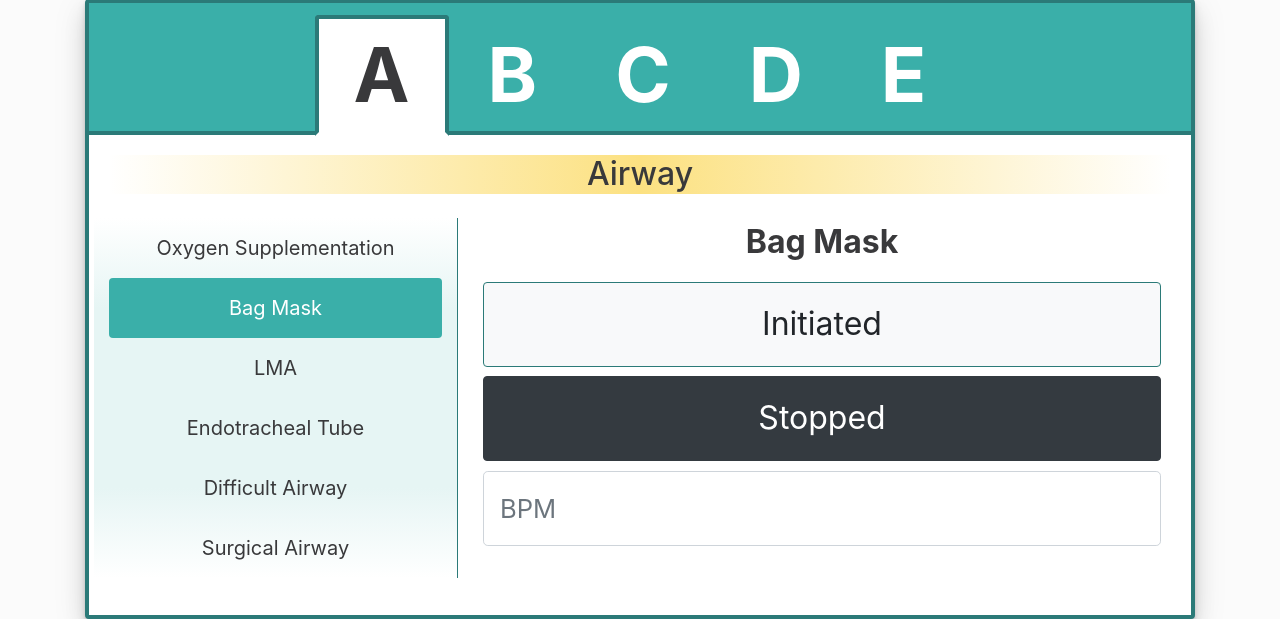
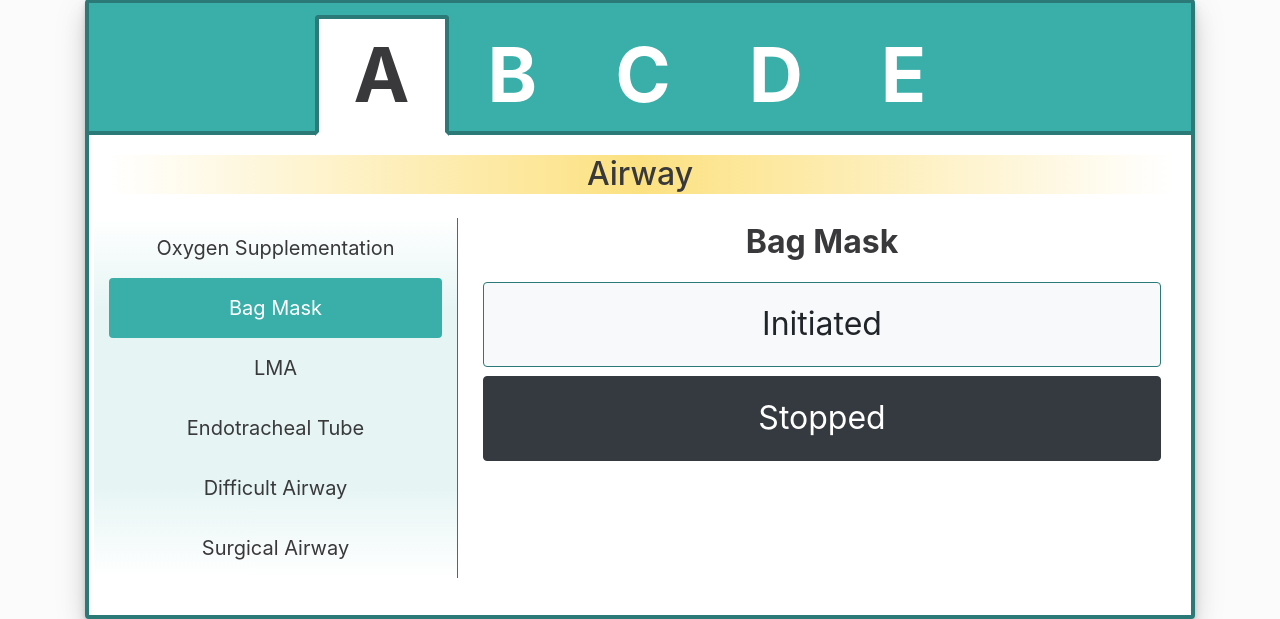
Before and after one commit to dtorzala90/TBS_App, a Django app: page /home/ in a window 1280 px wide, after a click on "Bag Mask". Shown: the part 208-827 px from the top of the page. Run offline with Django 3.2, Linux system fonts and the light colour scheme; some libraries are stand-ins or nearby versions.

Commit message:
Task#350 display modual if BVM initiated

```diff
--- a/decision/static/js/initAlertButtons.js
+++ b/decision/static/js/initAlertButtons.js
@@ -97,10 +97,12 @@ function airwayStepFunc(type, step){
         if(step === 'init'){
             localStorage.setItem("Bag Mask", "initiated");
             localStorage.setItem("Bag Mask Initiated Time", getCurrentTime());
+            document.getElementById("bvmbpm").style.display = "block";
         }
         else{
             localStorage.setItem("Bag Mask", "stopped");
             localStorage.setItem("Bag Mask Stopped Time", getCurrentTime());
+            document.getElementById("bvmbpm").style.display = "none";
         }
     }
 
--- a/decision/templates/decision/home.html
+++ b/decision/templates/decision/home.html
@@ -162,7 +162,7 @@
                                                 </button>
                                             </div>
                                             <div class="form-group w-60">
-                                                 <input class="form-control form-control-lg" type="text" id="bvmbpm"
+                                                 <input class="form-control form-control-lg" type="text" id="bvmbpm" style="display:none"
                                                         name="bvmbpm"
                                                         value=""
                                                         placeholder="BPM">
--- a/summary/templates/summary/main.html
+++ b/summary/templates/summary/main.html
@@ -145,7 +145,7 @@
                     if(bmv != "null") {
                       document.write(" BVM at ")
                       document.write(bmv)
-                      document.write("breaths/min")
+                      document.write(" breaths/min")
                     }
                   </script>
                 </td>
```
